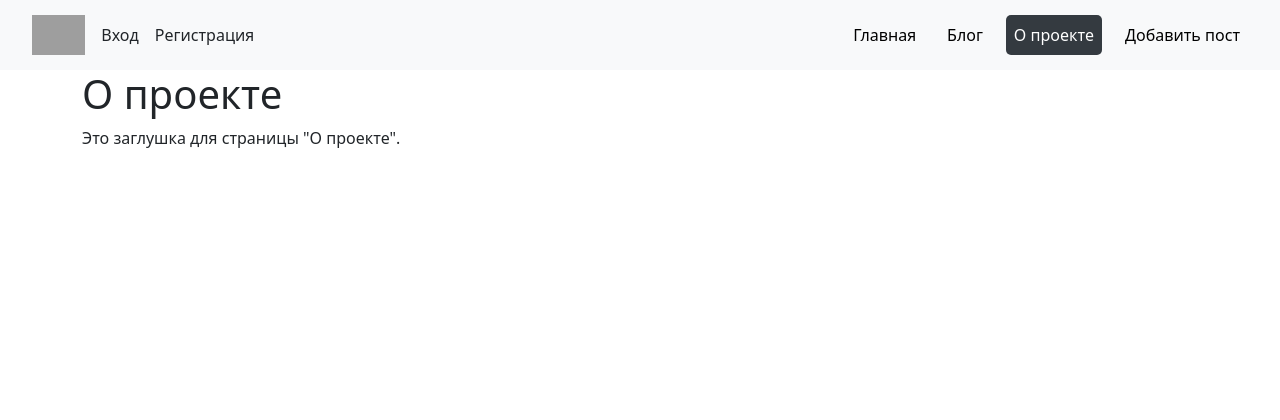
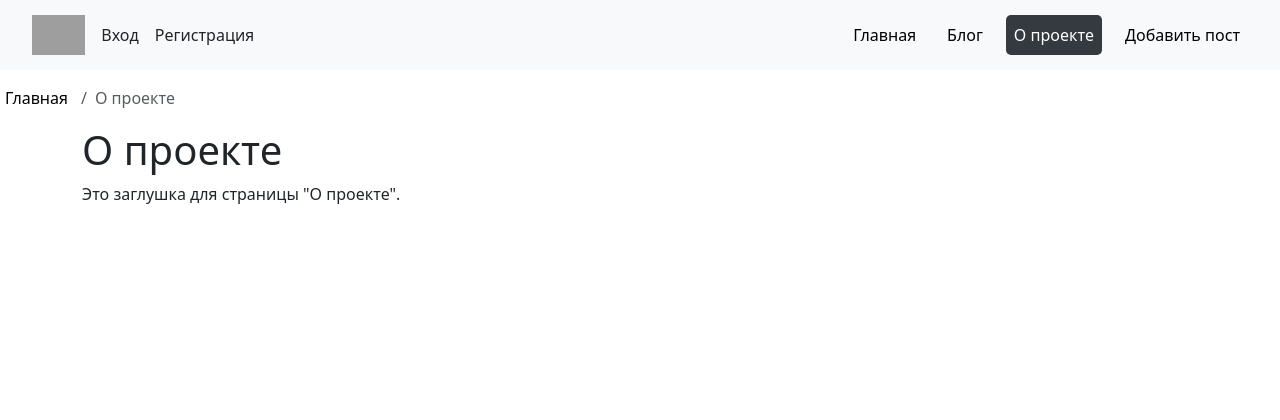
Before and after one commit to VladimirMonin/django_320, a Django app: page /about/ in a window 1280 px wide. Shown: the top 420 px of the page. Run offline with Django 5.2, Linux system fonts and the light colour scheme; parts of the project's set-up code (start-up, migrations or seed data) failed here and were passed over; some libraries are stand-ins or nearby versions; grey boxes are pictures that could not be loaded.

Commit message:
внедрение хлебных крошек

```diff
--- a/blog_app/templates/blog_app/blog.html
+++ b/blog_app/templates/blog_app/blog.html
@@ -3,6 +3,10 @@
 {% load cache %}
 
 {% block title %}Каталог постов{% endblock %}
+
+{% block breadcrumbs %}
+    {% include 'breadcrumbs.html' %}
+{% endblock %}
 
 {% block styles %}
 <link rel="stylesheet" href="{% static 'css/main.css' %}" />
--- a/blog_app/templates/blog_app/post_detail.html
+++ b/blog_app/templates/blog_app/post_detail.html
@@ -1,8 +1,12 @@
 {% extends 'base.html' %}
+{% load static %}
 {% load md_to_html %}
-{% load static %}
 
 {% block title %}{{ post.title }}{% endblock %}
+
+{% block breadcrumbs %}
+    {% include 'breadcrumbs.html' %}
+{% endblock %}
 
 {% block content %}
 <div class="container my-5">
--- a/blog_app/views.py
+++ b/blog_app/views.py
@@ -11,7 +11,7 @@ from django.shortcuts import render, redirect
 from .models import Post, Tag
 from django.contrib import messages
 from django.core.paginator import Paginator, EmptyPage, PageNotAnInteger
-
+from django.urls import reverse
 # Декоратор для ограничения доступа к определенным страницам - @login_required, @permission_required
 from django.contrib.auth.decorators import login_required, permission_required
 
@@ -27,7 +27,7 @@ def blog(request):
     search_category = request.GET.get("search_category")
     search_tag = request.GET.get("search_tag")
     search_comments = request.GET.get("search_comments")
-    page_number = request.GET.get('page', 1)  # Получаем номер страницы из URL-параметра 'page' /blog/?page=2
+    page_number = request.GET.get('page', 1)
 
     posts = Post.objects.prefetch_related('tags', 'comments').select_related('author', 'category').filter(status="published")
 
@@ -47,21 +47,35 @@ def blog(request):
 
     posts = posts.distinct().order_by("-created_at")
 
-    paginator = Paginator(posts, 2) # первый аргумент - кверисет, второй - сколько объектов на странице
+    paginator = Paginator(posts, 2)
 
     try:
         posts = paginator.page(page_number)
     except PageNotAnInteger:
-        posts = paginator.page(1)  # Если параметр page не число, показываем первую страницу
+        posts = paginator.page(1)
     except EmptyPage:
-        posts = paginator.page(paginator.num_pages)  # Если страница вне диапазона, показываем последнюю
+        posts = paginator.page(paginator.num_pages)
 
-    context = {"posts": posts, "menu": menu, "page_alias": "blog"}
-    return render(request, "blog_app/blog.html", context=context)
+    breadcrumbs = [
+        {'name': 'Главная', 'url': reverse('main')},
+        {'name': 'Блог'},
+    ]
+    return render(request, 'blog_app/blog.html', {
+        'posts': posts,
+        'breadcrumbs': breadcrumbs,
+        'menu': menu,
+        'page_alias': 'blog'
+    })
+
 
 
 def post_by_slug(request, post_slug):
     post = get_object_or_404(Post, slug=post_slug)
+    breadcrumbs = [
+        {'name': 'Главная', 'url': reverse('main')},
+        {'name': 'Блог', 'url': reverse('blog')},
+        {'name': post.title}
+    ]
 
     if f'post_{post.id}_viewed' not in request.session:
         Post.objects.filter(id=post.id).update(views=F('views') + 1)
@@ -87,7 +101,7 @@ def post_by_slug(request, post_slug):
     else:
         form = CommentForm()
 
-     # Пагинация комментариев
+    # Пагинация комментариев
     comments_list = post.comments.filter(status='accepted').order_by('-created_at')
     paginator = Paginator(comments_list, 2)  # 5 комментариев на страницу
     page_number = request.GET.get('page')
@@ -103,18 +117,25 @@ def post_by_slug(request, post_slug):
         'post': post,
         'form': form,
         'comments': comments_page,
+        'breadcrumbs': breadcrumbs,
     }
 
     return render(request, 'blog_app/post_detail.html', context)
-
 def index(request) -> HttpResponse:
     context = {"menu": menu, "page_alias": "main"}
     return render(request, "index.html", context=context)
 
 
-def about(request) -> HttpResponse:
-    context = {"menu": menu, "page_alias": "about"}
-    return render(request, "about.html", context=context)
+def about(request):
+    breadcrumbs = [
+        {'name': 'Главная', 'url': reverse('main')},
+        {'name': 'О проекте'},
+    ]
+    return render(request, 'about.html', {
+        'breadcrumbs': breadcrumbs,
+        'menu': menu,
+        'page_alias': 'about'
+    })
 
 @login_required
 def add_post(request):
--- a/static/css/main.css
+++ b/static/css/main.css
@@ -152,3 +152,16 @@ pre, code {
     word-wrap: break-word;       /* Позволяет переносить длинные слова */
     overflow-wrap: break-word;   /* Дополнительная поддержка переноса слов */
 }
+
+/* Стили для ссылок в хлебных крошках */
+.breadcrumb .breadcrumb-item a {
+    color: #000000; /* Черный цвет текста */
+    text-decoration: none;
+    transition: color 0.3s, background-color 0.3s;
+    padding: 5px;
+    border-radius: 5px;
+}
+
+.breadcrumb .breadcrumb-item a:hover {
+    background-color: rgba(255, 193, 7, 0.865); /* Полупрозрачный желтый фон */
+}
--- a/templates/about.html
+++ b/templates/about.html
@@ -1,13 +1,14 @@
 {% extends 'base.html' %}
-{% load cache %}
 
 {% block title %}О проекте{% endblock %}
 
+{% block breadcrumbs %}
+    {% include 'breadcrumbs.html' %}
+{% endblock %}
+
 {% block content %}
-{% cache 3600 about_page %}
 <div class="container">
     <h1>О проекте</h1>
     <p>Это заглушка для страницы "О проекте".</p>
 </div>
-{% endcache %}
 {% endblock %}
--- a/templates/base.html
+++ b/templates/base.html
@@ -34,6 +34,10 @@ templates/base.html
       {% endblock %}
     </header>
 
+    {% block breadcrumbs %}
+    <!-- Хлебные крошки будут вставляться здесь -->
+    {% endblock %}
+
     <main>
       {% block content %}{% endblock %}
     </main>
@@ -55,7 +59,7 @@ templates/base.html
 
     <footer class="bg-dark text-light py-3">
       <div class="container text-center">
-        <p>&copy; 2024 Академия "Top"</p>
+        <p>© 2024 Академия "Top"</p>
         <p>Группа Python320</p>
       </div>
     </footer>
--- /dev/null
+++ b/templates/breadcrumbs.html
@@ -0,0 +1,11 @@
+<nav aria-label="breadcrumb" class="mt-3">
+    <ol class="breadcrumb">
+      {% for breadcrumb in breadcrumbs %}
+        {% if forloop.last %}
+          <li class="breadcrumb-item active" aria-current="page">{{ breadcrumb.name }}</li>
+        {% else %}
+          <li class="breadcrumb-item"><a href="{{ breadcrumb.url }}">{{ breadcrumb.name }}</a></li>
+        {% endif %}
+      {% endfor %}
+    </ol>
+  </nav>
```
